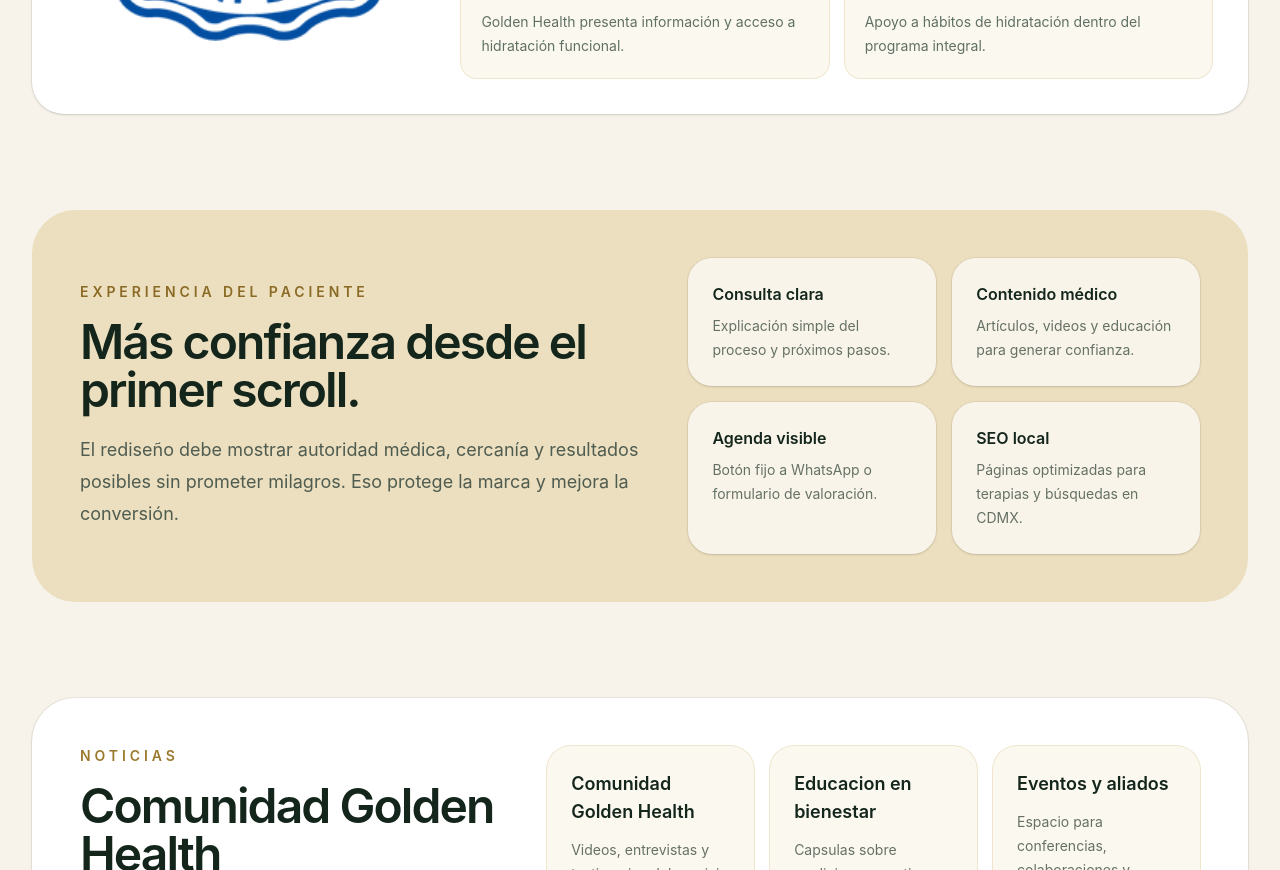
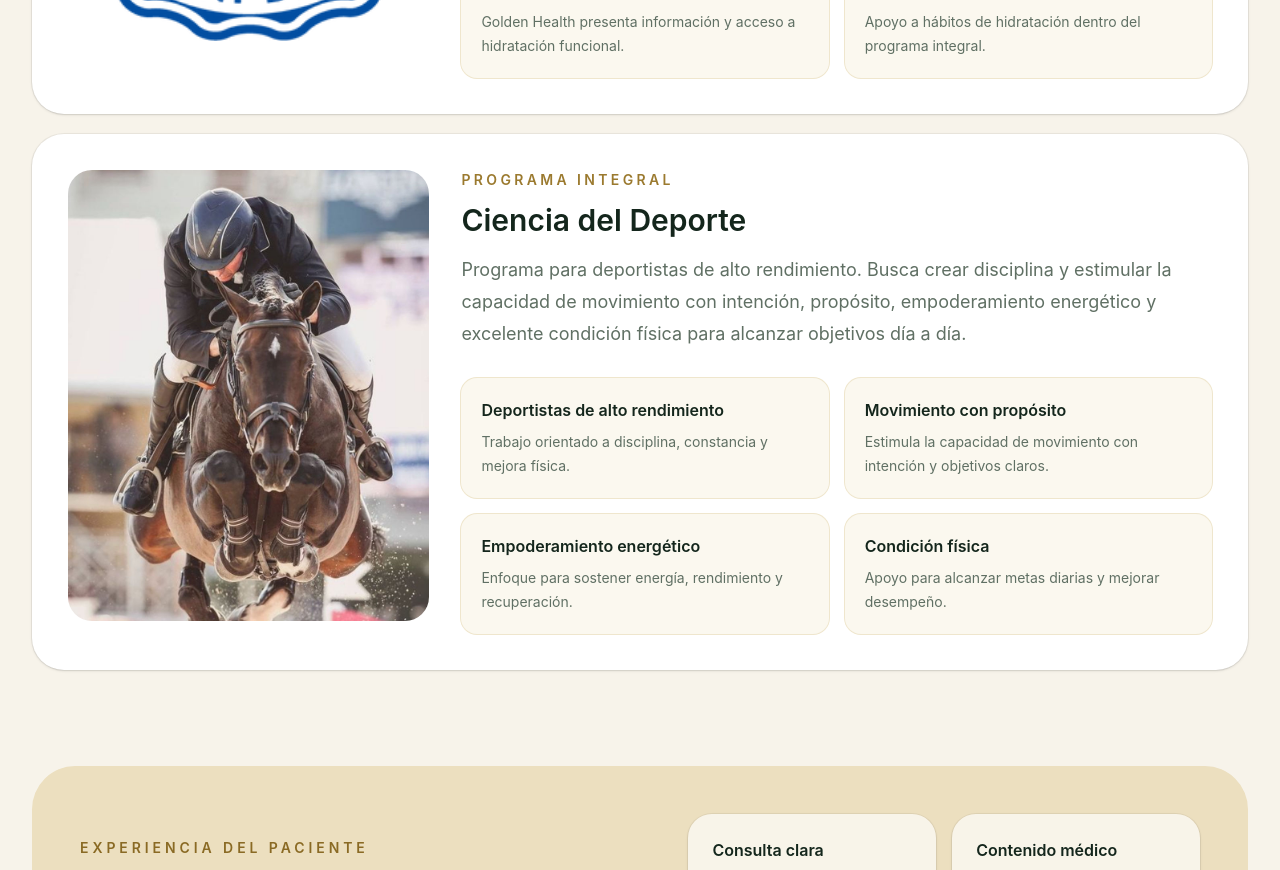
Before and after one commit to o7digital/goldenhealth, a React (Vite) app: page / in a window 1280 px wide. Shown: the part 6340-7210 px from the top of the page. Built offline with nearby package versions, Linux system fonts and the light colour scheme.

Commit message:
feat(programa): add sports science section

```diff
--- a/src/App.jsx
+++ b/src/App.jsx
@@ -209,6 +209,18 @@
       ["pH alcalino", "Proceso orientado a obtener agua con pH más alto y propiedades antioxidantes."],
       ["Socio autorizado Golden Health", "Golden Health presenta información y acceso a hidratación funcional."],
       ["Bienestar diario", "Apoyo a hábitos de hidratación dentro del programa integral."],
+    ],
+  },
+  {
+    id: "ciencia-deporte",
+    title: "Ciencia del Deporte",
+    intro: "Programa para deportistas de alto rendimiento. Busca crear disciplina y estimular la capacidad de movimiento con intención, propósito, empoderamiento energético y excelente condición física para alcanzar objetivos día a día.",
+    image: "/images/source/programa/ciencia-deporte.jpeg",
+    items: [
+      ["Deportistas de alto rendimiento", "Trabajo orientado a disciplina, constancia y mejora física."],
+      ["Movimiento con propósito", "Estimula la capacidad de movimiento con intención y objetivos claros."],
+      ["Empoderamiento energético", "Enfoque para sostener energía, rendimiento y recuperación."],
+      ["Condición física", "Apoyo para alcanzar metas diarias y mejorar desempeño."],
     ],
   },
 ];
```
Also changed, not shown: public/images/source/programa/ciencia-deporte.jpeg (added).
